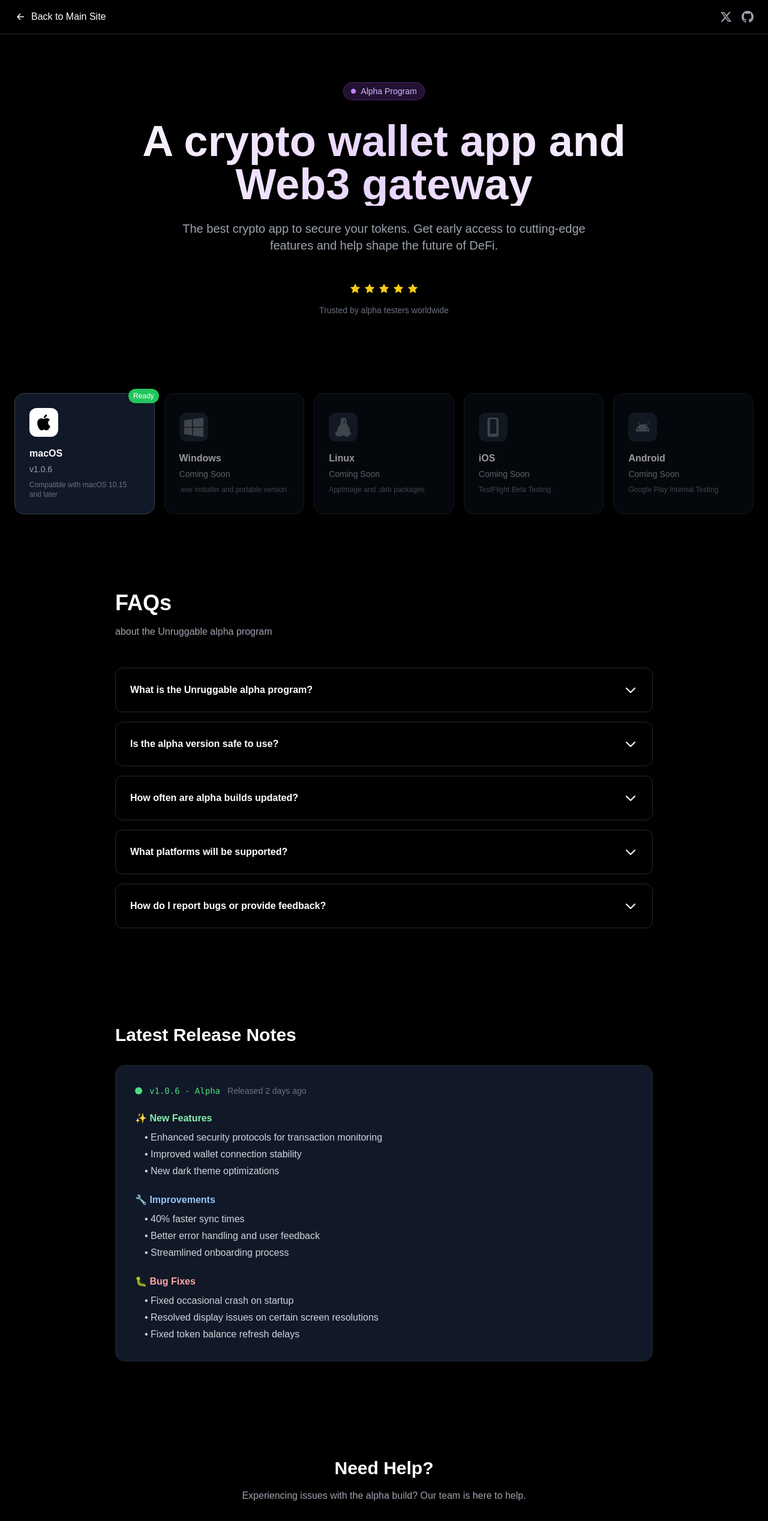
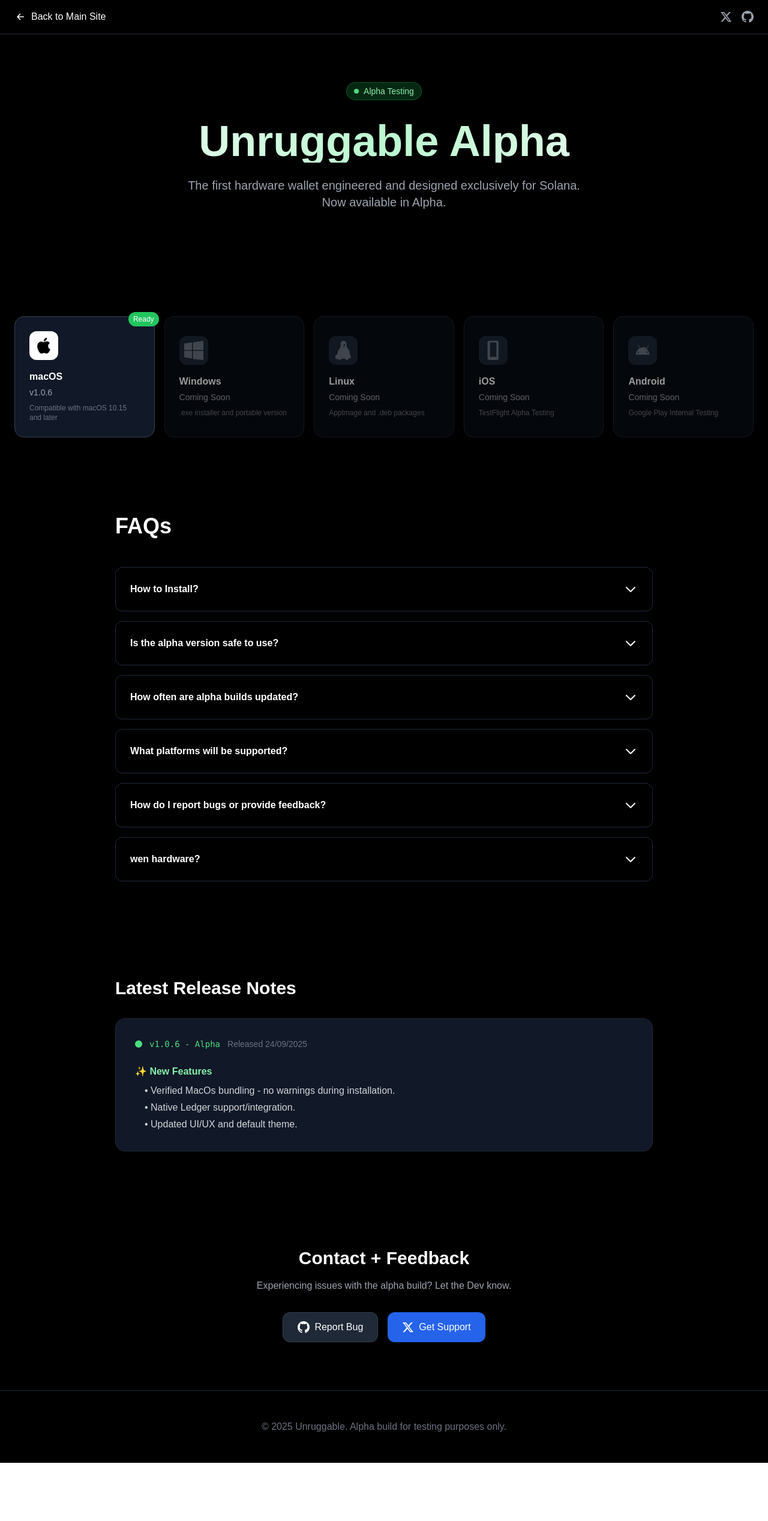
Before and after one commit to hogyzen12/unruggable-website, a Next.js app: page /alpha in a window 1280 px wide. Shown: the top 2535 px of the page at 60% size. After the commit the page ends 2438 px from the top, so only its background shows below. Built offline with nearby package versions, Linux system fonts and the light colour scheme.

Commit message:
MacOs testing

```diff
--- a/app/alpha/page.tsx
+++ b/app/alpha/page.tsx
@@ -49,7 +49,7 @@
     ),
     status: 'coming-soon',
     downloadUrl: '#',
-    description: 'TestFlight Beta Testing',
+    description: 'TestFlight Alpha Testing',
     version: 'Coming Soon'
   },
   {
@@ -68,16 +68,16 @@
 
 const faqs = [
   {
-    question: "What is the Unruggable alpha program?",
-    answer: "Our alpha program gives you early access to the latest Unruggable features before they're released to the public. Help us test new functionality and provide feedback to shape the future of secure trading."
+    question: "How to Install?",
+    answer: "On MacOs, just double click the downloaded .dmg file and drag unruggable into your applications."
   },
   {
     question: "Is the alpha version safe to use?",
-    answer: "The alpha version is designed for testing purposes and may contain bugs. While we implement the same security standards, we recommend using it alongside your main wallet, not as a replacement during the testing phase."
+    answer: "The alpha version is still experimental, so ensure access to wallets is backed up. We reccomend importing a wallet from elsewhere for stress free testing."
   },
   {
     question: "How often are alpha builds updated?",
-    answer: "We release new alpha builds weekly or bi-weekly depending on the development cycle. You'll be notified of updates through the app and our social channels."
+    answer: "We release new builds frequently, following a feedback/user based development cycle. New feature = new build."
   },
   {
     question: "What platforms will be supported?",
@@ -85,7 +85,11 @@
   },
   {
     question: "How do I report bugs or provide feedback?",
-    answer: "You can report bugs through our GitHub issues page or reach out on our social channels. We actively monitor all feedback and use it to improve the app."
+    answer: "Thank you for providing feedback. We're a 3 person team with one dev, so please bear with us, but we do read every message. Let us know on X or github as shown at the bottom of this page."
+  },
+  {
+    question: "wen hardware?",
+    answer: "We're currently working on some dev units, and hoping to be able to move to production before the end of 2025."
   }
 ]
 
@@ -107,7 +111,7 @@
       <header className="border-b border-gray-800 bg-black/80 backdrop-blur-sm sticky top-0 z-50">
         <div className="max-w-7xl mx-auto px-6 py-4 flex justify-between items-center">
           <a
-            href="/"
+            href="https://unruggable.io"
             className="text-white hover:text-gray-300 transition-colors flex items-center gap-2"
           >
             <svg width="20" height="20" viewBox="0 0 24 24" fill="none" stroke="currentColor" strokeWidth="2">
@@ -143,27 +147,18 @@
       <main className="max-w-7xl mx-auto px-6">
         {/* Hero Section */}
         <section className="py-20 text-center">
-          <div className="inline-flex items-center gap-2 px-3 py-1 bg-purple-500/20 border border-purple-500/30 rounded-full text-purple-300 text-sm mb-8">
-            <div className="w-2 h-2 bg-purple-400 rounded-full animate-pulse"></div>
-            Alpha Program
+          <div className="inline-flex items-center gap-2 px-3 py-1 bg-green-500/20 border border-green-500/30 rounded-full text-green-300 text-sm mb-8">
+            <div className="w-2 h-2 bg-green-400 rounded-full animate-pulse"></div>
+            Alpha Testing
           </div>
 
-          <h1 className="text-5xl md:text-7xl font-bold mb-6 bg-gradient-to-r from-white via-purple-200 to-white bg-clip-text text-transparent">
-            A crypto wallet app and<br />Web3 gateway
+          <h1 className="text-5xl md:text-7xl font-bold mb-6 bg-gradient-to-r from-white via-green-200 to-white bg-clip-text text-transparent">
+            Unruggable Alpha
           </h1>
 
           <p className="text-xl text-gray-400 mb-12 max-w-2xl mx-auto">
-            The best crypto app to secure your tokens. Get early access to cutting-edge features and help shape the future of DeFi.
+            The first hardware wallet engineered and designed exclusively for Solana. Now available in Alpha.
           </p>
-
-          <div className="flex items-center justify-center gap-1 text-yellow-400 mb-4">
-            {[1,2,3,4,5].map((star) => (
-              <svg key={star} width="20" height="20" viewBox="0 0 24 24" fill="currentColor">
-                <path d="M12 2l3.09 6.26L22 9.27l-5 4.87 1.18 6.88L12 17.77l-6.18 3.25L7 14.14 2 9.27l6.91-1.01L12 2z"/>
-              </svg>
-            ))}
-          </div>
-          <p className="text-sm text-gray-500">Trusted by alpha testers worldwide</p>
         </section>
 
         {/* Download Section */}
@@ -217,8 +212,7 @@
         {/* FAQ Section */}
         <section className="py-20">
           <div className="max-w-4xl mx-auto">
-            <h2 className="text-4xl font-bold mb-4">FAQs</h2>
-            <p className="text-gray-400 mb-12">about the Unruggable alpha program</p>
+            <h2 className="text-4xl font-bold mb-12">FAQs</h2>
 
             <div className="space-y-4">
               {faqs.map((faq, index) => (
@@ -259,34 +253,16 @@
               <div className="flex items-center gap-3 mb-6">
                 <div className="w-3 h-3 bg-green-400 rounded-full"></div>
                 <span className="text-sm font-mono text-green-400">v1.0.6 - Alpha</span>
-                <span className="text-sm text-gray-500">Released 2 days ago</span>
+                <span className="text-sm text-gray-500">Released 24/09/2025</span>
               </div>
 
               <div className="space-y-6">
                 <div>
                   <h4 className="font-semibold text-green-300 mb-2">✨ New Features</h4>
                   <ul className="text-gray-300 space-y-1 ml-4">
-                    <li>• Enhanced security protocols for transaction monitoring</li>
-                    <li>• Improved wallet connection stability</li>
-                    <li>• New dark theme optimizations</li>
-                  </ul>
-                </div>
-
-                <div>
-                  <h4 className="font-semibold text-blue-300 mb-2">🔧 Improvements</h4>
-                  <ul className="text-gray-300 space-y-1 ml-4">
-                    <li>• 40% faster sync times</li>
-                    <li>• Better error handling and user feedback</li>
-                    <li>• Streamlined onboarding process</li>
-                  </ul>
-                </div>
-
-                <div>
-                  <h4 className="font-semibold text-red-300 mb-2">🐛 Bug Fixes</h4>
-                  <ul className="text-gray-300 space-y-1 ml-4">
-                    <li>• Fixed occasional crash on startup</li>
-                    <li>• Resolved display issues on certain screen resolutions</li>
-                    <li>• Fixed token balance refresh delays</li>
+                    <li>• Verified MacOs bundling - no warnings during installation.</li>
+                    <li>• Native Ledger support/integration.</li>
+                    <li>• Updated UI/UX and default theme.</li>
                   </ul>
                 </div>
               </div>
@@ -297,9 +273,9 @@
         {/* Support Section */}
         <section className="py-20">
           <div className="max-w-4xl mx-auto text-center">
-            <h2 className="text-3xl font-bold mb-4">Need Help?</h2>
+            <h2 className="text-3xl font-bold mb-4">Contact + Feedback</h2>
             <p className="text-gray-400 mb-8">
-              Experiencing issues with the alpha build? Our team is here to help.
+              Experiencing issues with the alpha build? Let the Dev know.
             </p>
 
             <div className="flex flex-col sm:flex-row gap-4 justify-center">
@@ -315,7 +291,7 @@
                 Report Bug
               </a>
               <a
-                href="https://x.com/unruggable_io"
+                href="https://x.com/bill_papas_12"
                 target="_blank"
                 rel="noopener noreferrer"
                 className="inline-flex items-center gap-2 bg-blue-600 hover:bg-blue-500 text-white font-medium py-3 px-6 rounded-xl transition-all"
@@ -333,7 +309,7 @@
       {/* Footer */}
       <footer className="border-t border-gray-800 py-12">
         <div className="max-w-7xl mx-auto px-6 text-center text-gray-500">
-          <p>© 2024 Unruggable. Alpha build for testing purposes only.</p>
+          <p>© 2025 Unruggable. Alpha build for testing purposes only.</p>
         </div>
       </footer>
     </div>
```
